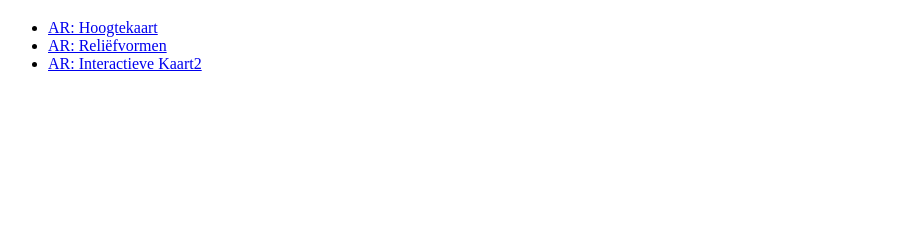
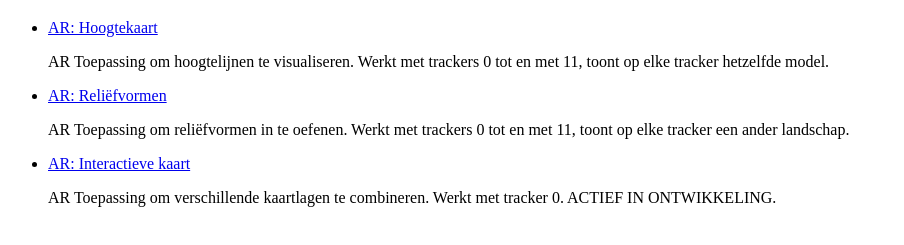
Before and after one commit to PrettyHeatToast/XR-tools, a plain HTML site: page index.html in a window 1280 px wide. Shown: the part 61-306 px from the top of the page, without its empty margins (0-904 px from the left). Drawn offline with Linux system fonts and the light colour scheme.

Commit message:
Update index.html

```diff
--- a/index.html
+++ b/index.html
@@ -2,15 +2,18 @@
 <html>
 
 <head>
-    <title>XR in aardijkskunde</title>
+    <title>XR in aardrijkskunde</title>
 </head>
 
 <body>
     <h1>XR-Tools</h1>
     <ul>
         <li><a href="hoogtekaart.html">AR: Hoogtekaart</a></li>
+        <p>AR Toepassing om hoogtelijnen te visualiseren. Werkt met trackers 0 tot en met 11, toont op elke tracker hetzelfde model.</p>
         <li><a href="reliefvormen.html">AR: Reliëfvormen</a></li>
-        <li><a href="interactievekaart.html">AR: Interactieve Kaart2</a></li>
+        <p>AR Toepassing om reliëfvormen in te oefenen. Werkt met trackers 0 tot en met 11, toont op elke tracker een ander landschap.</p>
+        <li><a href="interactievekaart.html">AR: Interactieve kaart</a></li>
+        <p>AR Toepassing om verschillende kaartlagen te combineren. Werkt met tracker 0. ACTIEF IN ONTWIKKELING.</p>
     </ul>
 </body>
 
```
